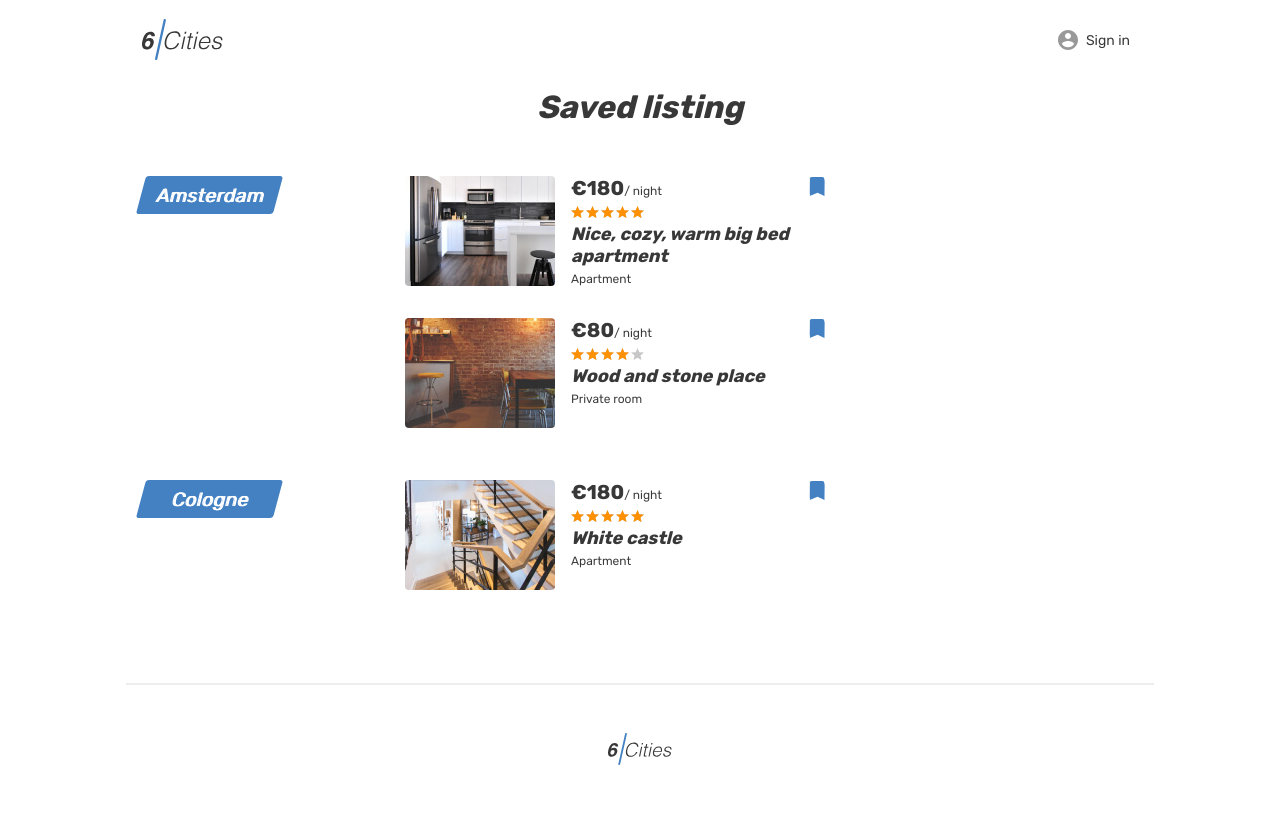
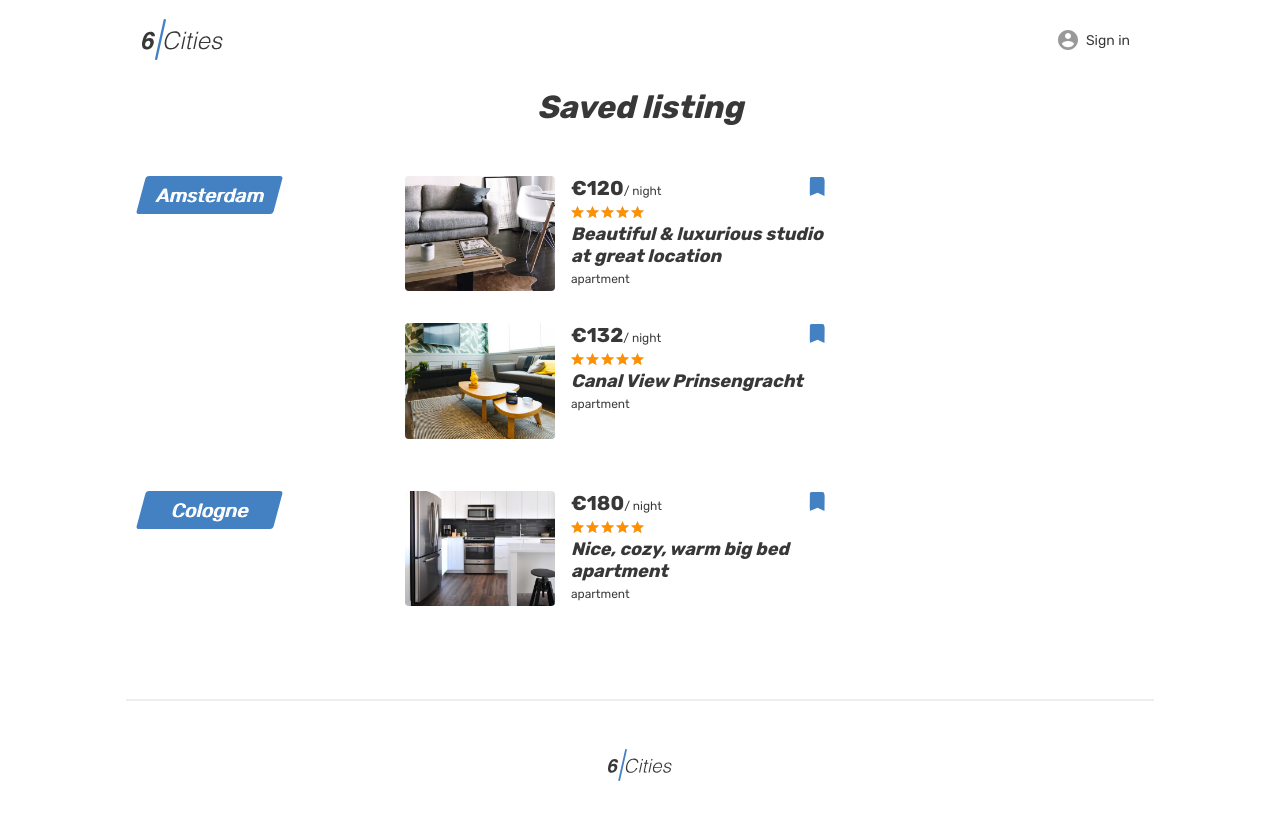
Before and after one commit to aliks-ray/1305465-six-cities-6, a React app: page /favorites in a window 1280 px wide. Shown: the top 820 px of the page. Built offline with nearby package versions, Linux system fonts and the light colour scheme.

Commit message:
Добавила компонент для списка предложений, обновила компоненты страницы и карточки избранного, просто карточки, добавила немного связывания

```diff
--- a/src/components/app/app.jsx
+++ b/src/components/app/app.jsx
@@ -6,7 +6,7 @@ import OfferPage from "../offer/offer.jsx";
 import NotFoundPage from "../page404/page404.jsx";
 import PropTypes from "prop-types";
 import {BrowserRouter, Route, Switch} from "react-router-dom";
-import {OFFERS} from "../../mocks/offers";
+import {OFFERS} from "../../mocks/offers.js";
 
 const App = ({adCount}) => (
   <BrowserRouter>
@@ -18,7 +18,7 @@ const App = ({adCount}) => (
         <LoginPage />
       </Route>
       <Route path="/favorites" exact>
-        <FavoritesPage />
+        <FavoritesPage offers={OFFERS} />
       </Route>
       <Route path="/offer/:id" exact>
         <OfferPage />
--- /dev/null
+++ b/src/components/favorite-card/favorite-card.jsx
@@ -0,0 +1,62 @@
+import React from "react";
+import PropTypes from "prop-types";
+import {setRating} from "../../utils/utils.js";
+import {Link} from "react-router-dom";
+
+const FavoriteCard = ({offer}) => (
+  <article className="favorites__card place-card">
+    <div className="favorites__image-wrapper place-card__image-wrapper">
+      <a href="#">
+        <img
+          className="place-card__image"
+          src={offer.previewImage}
+          width="150"
+          height="110"
+          alt="Place image"
+        />
+      </a>
+    </div>
+    <div className="favorites__card-info place-card__info">
+      <div className="place-card__price-wrapper">
+        <div className="place-card__price">
+          <b className="place-card__price-value">&euro;{offer.price}</b>
+          <span className="place-card__price-text">&#47;&nbsp;night</span>
+        </div>
+        <button
+          className="place-card__bookmark-button place-card__bookmark-button--active button"
+          type="button"
+        >
+          <svg className="place-card__bookmark-icon" width="18" height="19">
+            <use xlinkHref="#icon-bookmark"></use>
+          </svg>
+          <span className="visually-hidden">In bookmarks</span>
+        </button>
+      </div>
+      <div className="place-card__rating rating">
+        <div className="place-card__stars rating__stars">
+          <span style={{width: setRating(offer)}}></span>
+          <span className="visually-hidden">Rating</span>
+        </div>
+      </div>
+      <h2 className="place-card__name">
+        <Link to="/offer/id">{offer.title}</Link>
+      </h2>
+      <p className="place-card__type">{offer.type}</p>
+    </div>
+  </article>
+);
+
+FavoriteCard.propTypes = {
+  offer: PropTypes.shape({
+    id: PropTypes.number.isRequired,
+    title: PropTypes.string.isRequired,
+    type: PropTypes.string.isRequired,
+    price: PropTypes.number.isRequired,
+    rating: PropTypes.number.isRequired,
+    previewImage: PropTypes.string.isRequired,
+    isFavorite: PropTypes.bool.isRequired,
+    isPremium: PropTypes.bool.isRequired
+  })
+};
+
+export default FavoriteCard;
--- a/src/components/favorites/favorites.jsx
+++ b/src/components/favorites/favorites.jsx
@@ -1,8 +1,17 @@
 import React from "react";
 import Header from "../header/header.jsx";
 import Footer from "../footer/footer.jsx";
+import PropTypes from "prop-types";
+import FavoriteCard from "../favorite-card/favorite-card.jsx";
 
-const FavoritesPage = () => (
+const FavoritesPage = ({offers}) => {
+  const favoritesOffers = offers
+    .filter((offer) => offer.isFavorite === true)
+    .reduce(function (result, item) {
+      result[item.city] = [...(result[item.city] || []), item];
+      return result;
+    }, {});
+  return (
     <div className="page">
       <Header />
       <main className="page__main page__main--favorites">
@@ -10,166 +19,28 @@ const FavoritesPage = () => (
           <section className="favorites">
             <h1 className="favorites__title">Saved listing</h1>
             <ul className="favorites__list">
-            <li className="favorites__locations-items">
+              {Object.keys(favoritesOffers).map((cityKey) => (
+                <li className="favorites__locations-items" key={cityKey}>
                   <div className="favorites__locations locations locations--current">
                     <div className="locations__item">
                       <a className="locations__item-link" href="#">
-                    <span>Amsterdam</span>
+                        <span>{cityKey}</span>
                       </a>
                     </div>
                   </div>
                   <div className="favorites__places">
-                <article className="favorites__card place-card">
-                  <div className="favorites__image-wrapper place-card__image-wrapper">
-                    <a href="#">
-                      <img
-                        className="place-card__image"
-                        src="img/apartment-small-03.jpg"
-                        width={150}
-                        height={110}
-                        alt="Place image"
-                      />
-                    </a>
-                  </div>
-                  <div className="favorites__card-info place-card__info">
-                    <div className="place-card__price-wrapper">
-                      <div className="place-card__price">
-                        <b className="place-card__price-value">€180</b>
-                        <span className="place-card__price-text">
-                          /&nbsp;night
-                        </span>
-                      </div>
-                      <button
-                        className="place-card__bookmark-button place-card__bookmark-button--active button"
-                        type="button"
-                      >
-                        <svg
-                          className="place-card__bookmark-icon"
-                          width={18}
-                          height={19}
-                        >
-                          <use xlinkHref="#icon-bookmark" />
-                        </svg>
-                        <span className="visually-hidden">In bookmarks</span>
-                      </button>
-                    </div>
-                    <div className="place-card__rating rating">
-                      <div className="place-card__stars rating__stars">
-                        <span style={{width: `100%`}} />
-                        <span className="visually-hidden">Rating</span>
-                      </div>
-                    </div>
-                    <h2 className="place-card__name">
-                      <a href="#">Nice, cozy, warm big bed apartment</a>
-                    </h2>
-                    <p className="place-card__type">Apartment</p>
-                  </div>
-                </article>
-                <article className="favorites__card place-card">
-                  <div className="favorites__image-wrapper place-card__image-wrapper">
-                    <a href="#">
-                      <img
-                        className="place-card__image"
-                        src="img/room-small.jpg"
-                        width={150}
-                        height={110}
-                        alt="Place image"
-                      />
-                    </a>
-                  </div>
-                  <div className="favorites__card-info place-card__info">
-                    <div className="place-card__price-wrapper">
-                      <div className="place-card__price">
-                        <b className="place-card__price-value">€80</b>
-                        <span className="place-card__price-text">
-                          /&nbsp;night
-                        </span>
-                      </div>
-                      <button
-                        className="place-card__bookmark-button place-card__bookmark-button--active button"
-                        type="button"
-                      >
-                        <svg
-                          className="place-card__bookmark-icon"
-                          width={18}
-                          height={19}
-                        >
-                          <use xlinkHref="#icon-bookmark" />
-                        </svg>
-                        <span className="visually-hidden">In bookmarks</span>
-                      </button>
-                    </div>
-                    <div className="place-card__rating rating">
-                      <div className="place-card__stars rating__stars">
-                        <span style={{width: `80%`}} />
-                        <span className="visually-hidden">Rating</span>
-                      </div>
-                    </div>
-                    <h2 className="place-card__name">
-                      <a href="#">Wood and stone place</a>
-                    </h2>
-                    <p className="place-card__type">Private room</p>
-                  </div>
-                </article>
+                    {Object.values(favoritesOffers).map((city) =>
+                      city.map((offer) =>
+                        offer.city === cityKey ? (
+                          <FavoriteCard key={offer.id} offer={offer} />
+                        ) : (
+                          ``
+                        )
+                      )
+                    )}
                   </div>
                 </li>
-            <li className="favorites__locations-items">
-              <div className="favorites__locations locations locations--current">
-                <div className="locations__item">
-                  <a className="locations__item-link" href="#">
-                    <span>Cologne</span>
-                  </a>
-                </div>
-              </div>
-              <div className="favorites__places">
-                <article className="favorites__card place-card">
-                  <div className="favorites__image-wrapper place-card__image-wrapper">
-                    <a href="#">
-                      <img
-                        className="place-card__image"
-                        src="img/apartment-small-04.jpg"
-                        width={150}
-                        height={110}
-                        alt="Place image"
-                      />
-                    </a>
-                  </div>
-                  <div className="favorites__card-info place-card__info">
-                    <div className="place-card__price-wrapper">
-                      <div className="place-card__price">
-                        <b className="place-card__price-value">€180</b>
-                        <span className="place-card__price-text">
-                          /&nbsp;night
-                        </span>
-                      </div>
-                      <button
-                        className="place-card__bookmark-button place-card__bookmark-button--active button"
-                        type="button"
-                      >
-                        <svg
-                          className="place-card__bookmark-icon"
-                          width={18}
-                          height={19}
-                        >
-                          <use xlinkHref="#icon-bookmark" />
-                        </svg>
-                        <span className="visually-hidden">In bookmarks</span>
-                      </button>
-                    </div>
-                    <div className="place-card__rating rating">
-                      <div className="place-card__stars rating__stars">
-                        <span style={{width: `100%`}} />
-                        <span className="visually-hidden">Rating</span>
-                      </div>
-                    </div>
-                    <h2 className="place-card__name">
-                      <a href="#">White castle</a>
-                    </h2>
-                    <p className="place-card__type">Apartment</p>
-                  </div>
-                </article>
-              </div>
-            </li>
+              ))}
             </ul>
           </section>
         </div>
@@ -177,5 +48,22 @@ const FavoritesPage = () => (
       <Footer />
     </div>
   );
+};
+
+FavoritesPage.propTypes = {
+  offers: PropTypes.arrayOf(
+      PropTypes.shape({
+        id: PropTypes.number.isRequired,
+        title: PropTypes.string.isRequired,
+        type: PropTypes.string.isRequired,
+        price: PropTypes.number.isRequired,
+        rating: PropTypes.number.isRequired,
+        previewImage: PropTypes.string.isRequired,
+        isFavorite: PropTypes.bool.isRequired,
+        isPremium: PropTypes.bool.isRequired,
+        city: PropTypes.string.isRequired
+      })
+  )
+};
 
 export default FavoritesPage;
--- a/src/components/main/main.jsx
+++ b/src/components/main/main.jsx
@@ -1,6 +1,6 @@
 import React from "react";
 import Header from "../header/header.jsx";
-import Card from "../card/card.jsx";
+import OffersList from "../cards-list/cards-list.jsx";
 import PropTypes from "prop-types";
 
 const MainPage = ({adCount, offers}) => (
@@ -78,9 +78,7 @@ const MainPage = ({adCount, offers}) => (
               </ul>
             </form>
             <div className="cities__places-list places__list tabs__content">
-              {offers.map((offer) => (
-                <Card key={offer.id} offer={offer} />
-              ))}
+              <OffersList offers={offers} />
             </div>
           </section>
           <div className="cities__right-section">
--- /dev/null
+++ b/src/utils/utils.js
@@ -0,0 +1,4 @@
+export const setRating = (offer) => {
+  const STAR_WIDTH = 20;
+  return Math.round(offer.rating) * STAR_WIDTH + `%`;
+};
```
Also changed, not shown: src/components/card/card.jsx (+13 -11 lines), src/components/cards-list/cards-list.jsx (added, +32 -0 lines), src/mocks/offers.js (+9 -5 lines). Lines whose indentation alone changed are shown as unchanged.
